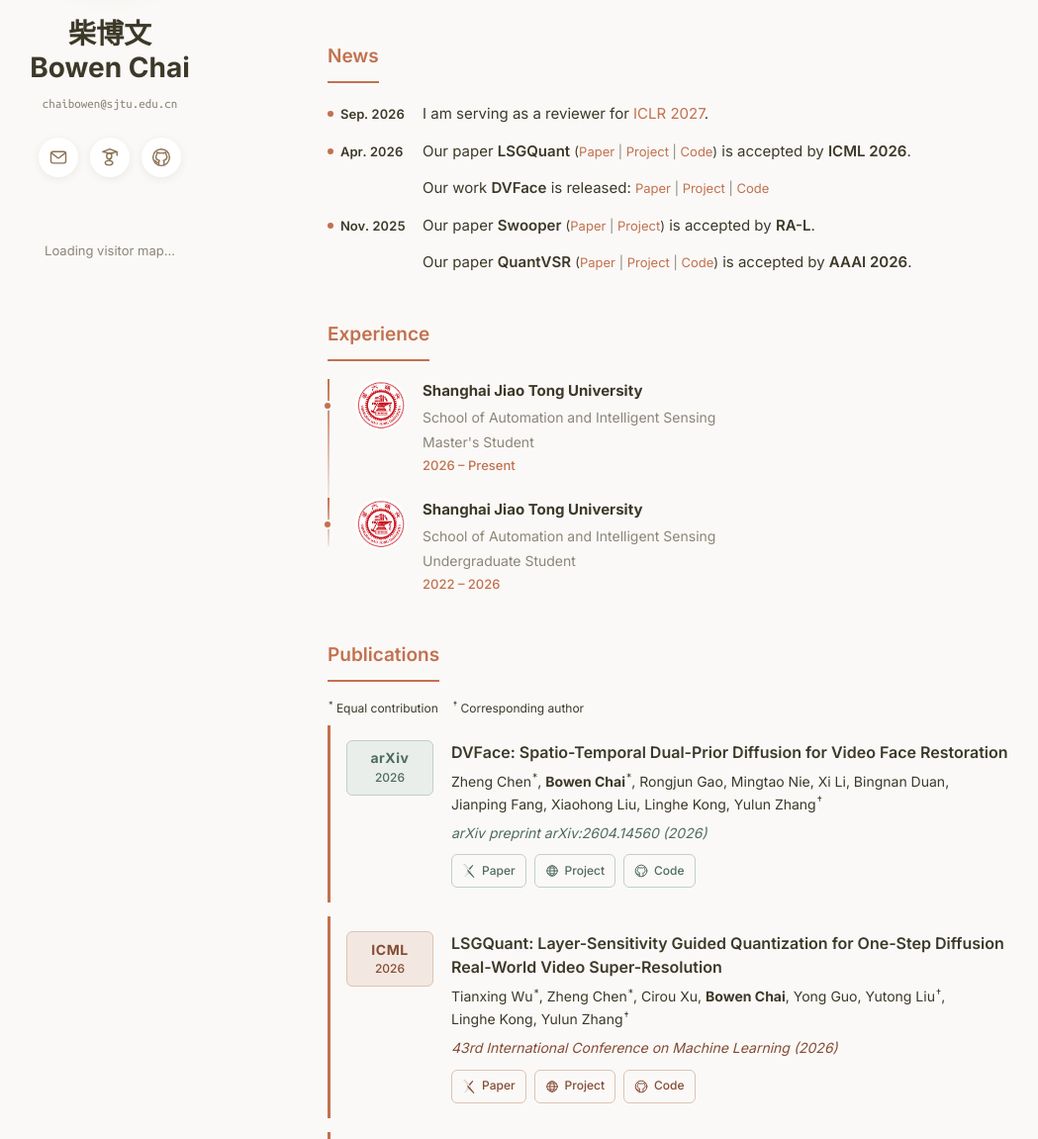
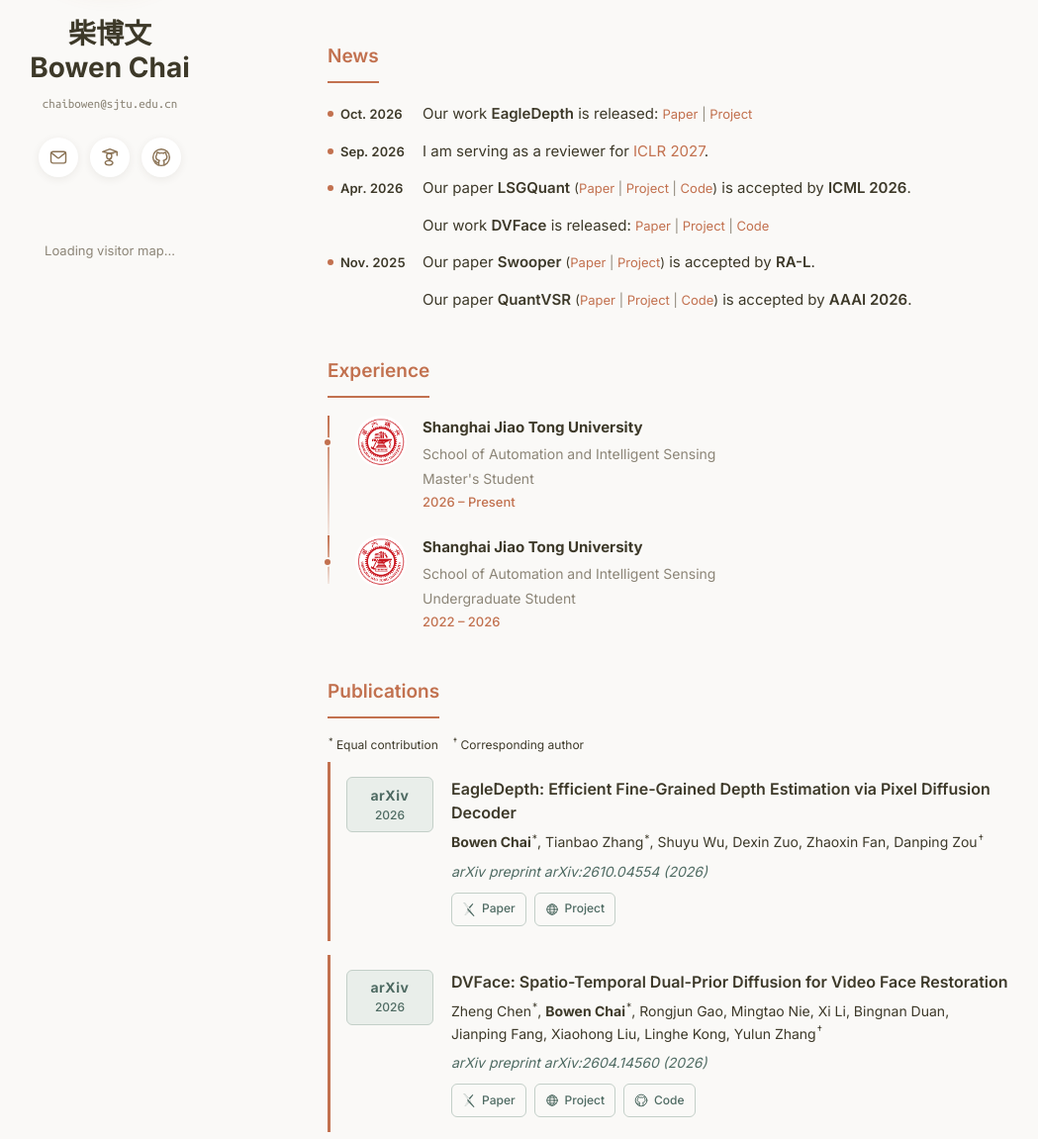
Before and after one commit to bowenchai/bowenchai.github.io, a plain HTML site: page index.html in a window 1280 px wide. Shown: the part 357-1508 px from the top of the page at 99% size, without its empty margins (129-1178 px from the left). Drawn offline with Linux system fonts and the light colour scheme; a script that the page names is missing.

Commit message:
Add EagleDepth publication and news

```diff
--- a/index.html
+++ b/index.html
@@ -73,6 +73,14 @@
         <div class="section-body">
           <!-- Group by full YYYY-MM; add same-month updates inside that group's list. -->
           <ul class="news-list">
+            <li class="news-group" data-news-month="2026-10">
+              <time class="news-date" id="news-month-2026-10" datetime="2026-10">Oct. 2026</time>
+              <ul class="news-updates" aria-labelledby="news-month-2026-10">
+                <li class="news-item" id="news-eagledepth-released">
+                  <p class="news-text">Our work <strong class="news-paper">EagleDepth</strong> is released: <span class="news-resources"><a href="https://arxiv.org/abs/2610.04554" target="_blank" rel="noopener" aria-label="EagleDepth paper">Paper</a> <span class="news-resource-divider" aria-hidden="true">|</span> <a href="https://sjtu-visys-team.github.io/EagleDepth/" target="_blank" rel="noopener" aria-label="EagleDepth project">Project</a></span></p>
+                </li>
+              </ul>
+            </li>
             <li class="news-group" data-news-month="2026-09">
               <time class="news-date" id="news-month-2026-09" datetime="2026-09">Sep. 2026</time>
               <ul class="news-updates" aria-labelledby="news-month-2026-09">
@@ -142,6 +150,24 @@
           <div class="publications">
             <div class="pub-author-note" id="publications-author-note"><span><sup class="pub-author-mark">*</sup> Equal contribution</span><span><sup class="pub-author-mark">†</sup> Corresponding author</span></div>
             <ol class="bibliography">
+              <li class="pub-entry pub-entry--preprint" id="publication-eagledepth">
+                <div class="pub-row">
+                  <div class="pub-venue">
+                    <span class="pub-venue-name">arXiv</span>
+                    <span class="pub-venue-year">2026</span>
+                  </div>
+                  <div class="pub-content">
+                    <div class="title">EagleDepth: Efficient Fine-Grained Depth Estimation via Pixel Diffusion Decoder</div>
+                    <div class="author" aria-describedby="publications-author-note"><span class="pub-author"><strong>Bowen Chai</strong><sup class="pub-author-mark">*</sup></span>, <span class="pub-author">Tianbao Zhang<sup class="pub-author-mark">*</sup></span>, <span class="pub-author">Shuyu Wu</span>, <span class="pub-author">Dexin Zuo</span>, <span class="pub-author">Zhaoxin Fan</span>, <span class="pub-author">Danping Zou<sup class="pub-author-mark">†</sup></span></div>
+                    <div class="periodical"><em>arXiv preprint arXiv:2610.04554 (2026)</em></div>
+                    <div class="links pub-links">
+                      <a class="pub-link" href="https://arxiv.org/abs/2610.04554" target="_blank" rel="noopener"><svg class="ui-icon pub-link-icon pub-link-icon--brand" viewBox="0 0 24 24" aria-hidden="true" focusable="false"><path d="M3.8423 0a1.0037 1.0037 0 0 0-.922.6078c-.1536.3687-.0438.6275.2938 1.1113l6.9185 8.3597-1.0223 1.1058a1.0393 1.0393 0 0 0 .003 1.4229l1.2292 1.3135-5.4391 6.4444c-.2803.299-.4538.823-.2971 1.1986a1.0253 1.0253 0 0 0 .9585.635.9133.9133 0 0 0 .6891-.3405l5.783-6.126 7.4902 8.0051a.8527.8527 0 0 0 .6835.2597.9575.9575 0 0 0 .8777-.6138c.1577-.377-.017-.7502-.306-1.1407l-7.0518-8.3418 1.0632-1.13a.9626.9626 0 0 0 .0089-1.3165L4.6336.4639s-.3733-.4535-.768-.463zm0 .272h.0166c.2179.0052.4874.2715.5644.3639l.005.006.0052.0055 10.169 10.9905a.6915.6915 0 0 1-.0072.945l-1.0666 1.133-1.4982-1.7724-8.5994-10.39c-.3286-.472-.352-.6183-.2592-.841a.7307.7307 0 0 1 .6704-.4401Zm14.341 1.5701a.877.877 0 0 0-.6554.2418l-5.6962 6.1584 1.6944 1.8319 5.3089-6.5138c.3251-.4335.479-.6603.3247-1.0292a1.1205 1.1205 0 0 0-.9763-.689zm-7.6557 12.2823 1.3186 1.4135-5.7864 6.1295a.6494.6494 0 0 1-.4959.26.7516.7516 0 0 1-.706-.4669c-.1119-.2682.0359-.6864.2442-.9083l.0051-.0055.0047-.0055z"/></svg><span>Paper</span></a>
+                      <a class="pub-link" href="https://sjtu-visys-team.github.io/EagleDepth/" target="_blank" rel="noopener"><svg class="ui-icon pub-link-icon" viewBox="0 0 24 24" aria-hidden="true" focusable="false"><circle cx="12" cy="12" r="9"/><ellipse cx="12" cy="12" rx="3.8" ry="9"/><path d="M3 12h18M5 7h14M5 17h14"/></svg><span>Project</span></a>
+                    </div>
+                  </div>
+                </div>
+              </li>
+
               <li class="pub-entry pub-entry--preprint" id="publication-dvface">
                 <div class="pub-row">
                   <div class="pub-venue">
```
